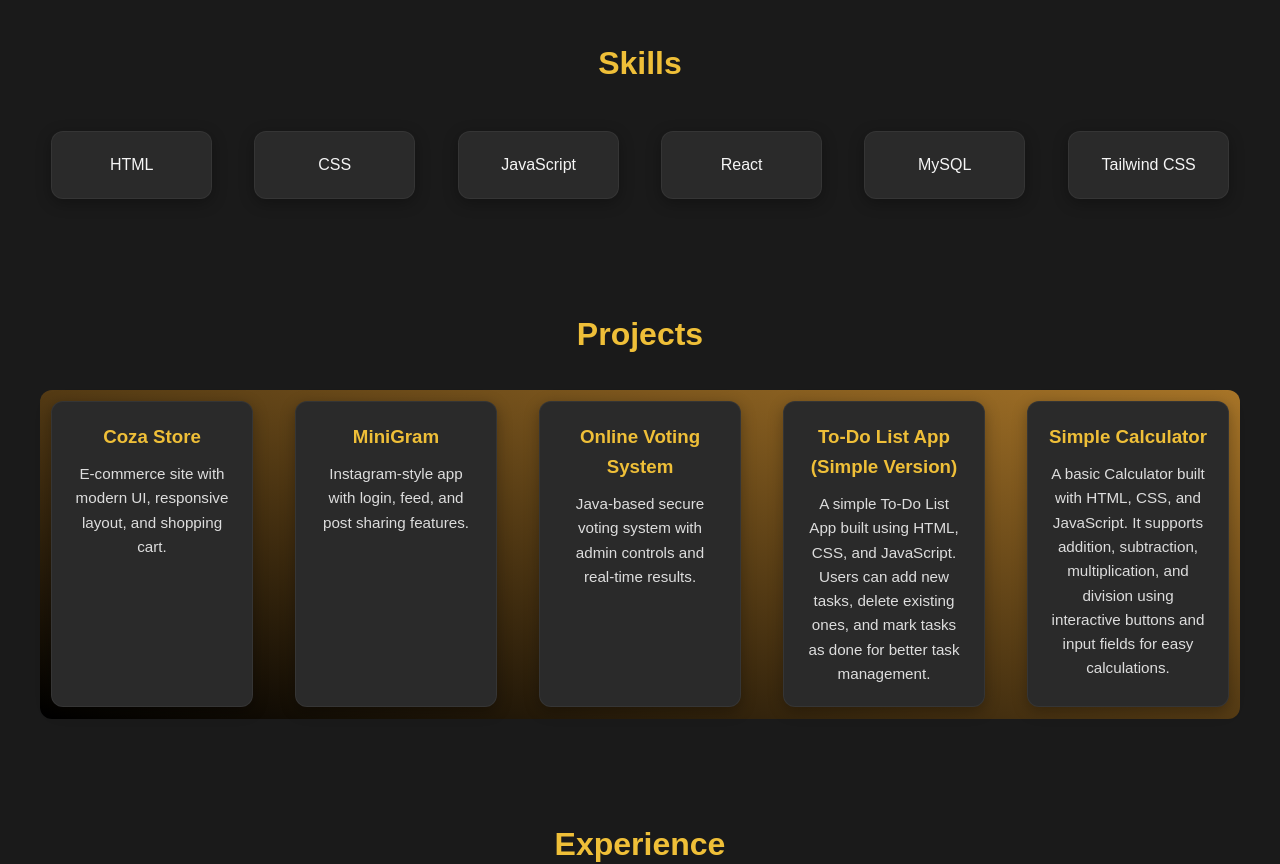
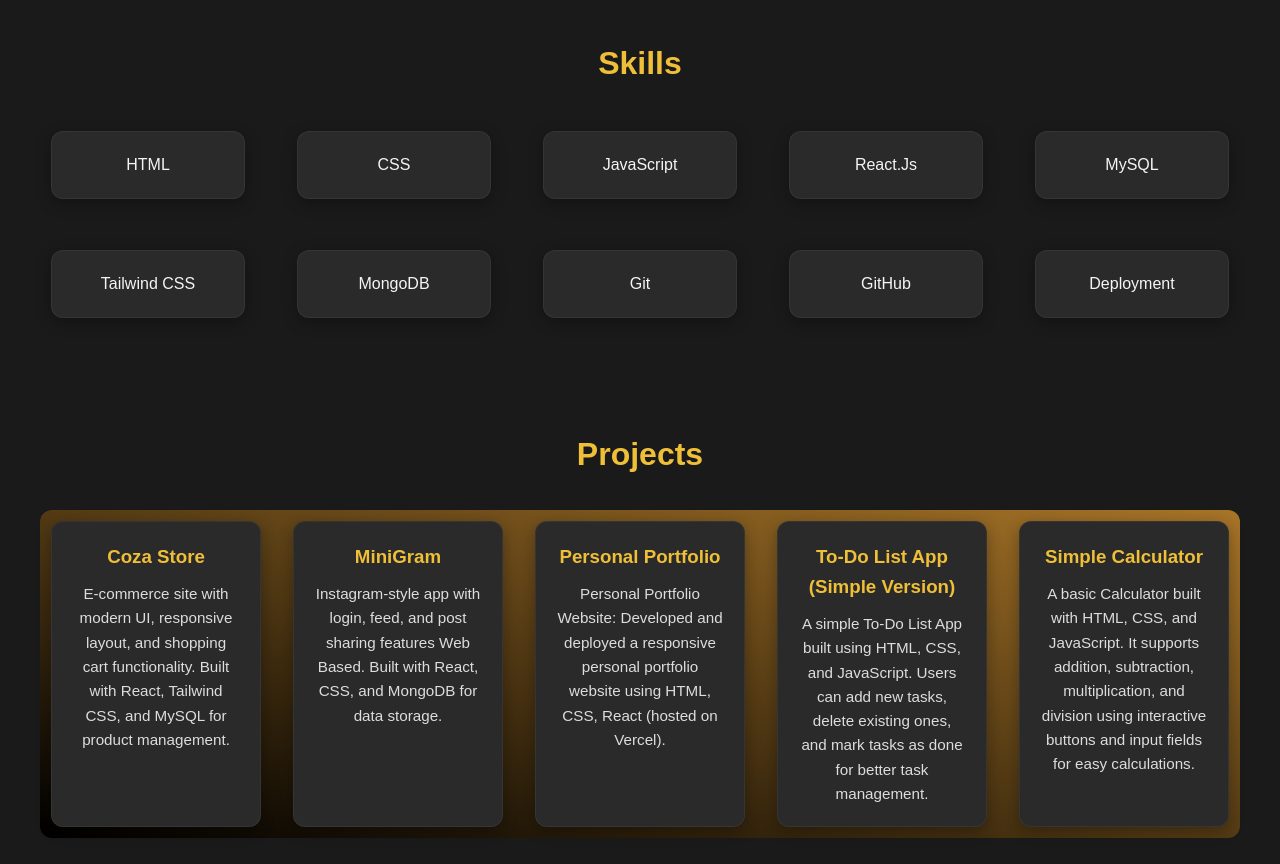
Before and after one commit to haiderali21p/haider-portfolio, a React (Vite) app: page / in a window 1280 px wide. Shown: the part 380-1244 px from the top of the page. Built offline with nearby package versions, Linux system fonts and the light colour scheme.

Commit message:
Initial commit

```diff
--- a/src/App.css
+++ b/src/App.css
@@ -100,23 +100,20 @@ section h2 {
   position: relative;
 }
 
-/* section h2::after {
-  content: '';
-  width: 60px;
-  height: 3px;
-  background: #E08600;
-  display: block;
-  margin: 10px auto 0;
-  border-radius: 2px;
-} */
 
 /* =====================
    Cards
 ===================== */
-.skills, .projects {
+ .projects {
   display: grid;
   grid-template-columns: repeat(auto-fit, minmax(180px, 1fr));
-  gap: 20px;
+  gap: 10px;
+  text-align:justify;
+}
+.skills{
+  display: grid;
+  grid-template-columns: repeat(auto-fit, minmax(180px, 1fr));
+  gap: 30px;
 }
 
 .card {
@@ -166,6 +163,7 @@ section h2 {
   color: #E08600;
   text-decoration: underline;
 }
+
 
 /* =====================
    Footer
--- a/src/App.jsx
+++ b/src/App.jsx
@@ -40,7 +40,7 @@ const App = () => {
       <section id="skills">
         <h2>Skills</h2>
         <div className="skills">
-          {["HTML", "CSS", "JavaScript", "React", "MySQL", "Tailwind CSS"].map(skill => (
+          {["HTML", "CSS", "JavaScript", "React.Js", "MySQL", "Tailwind CSS","MongoDB", "Git", "GitHub", "Deployment"].map(skill => (
             <div className="card" key={skill}>{skill}</div>
           ))}
         </div>
@@ -52,15 +52,15 @@ const App = () => {
     {[
       {
         title: "Coza Store",
-        desc: "E-commerce site with modern UI, responsive layout, and shopping cart."
+        desc: "E-commerce site with modern UI, responsive layout, and shopping cart functionality. Built with React, Tailwind CSS, and MySQL for product management."
       },
       {
         title: "MiniGram",
-        desc: "Instagram-style app with login, feed, and post sharing features."
+        desc: "Instagram-style app with login, feed, and post sharing features Web Based. Built with React, CSS, and MongoDB for data storage."
       },
       {
-        title: "Online Voting System",
-        desc: "Java-based secure voting system with admin controls and real-time results."
+        title: "Personal Portfolio",
+        desc: "Personal Portfolio Website: Developed and deployed a responsive personal portfolio website using HTML, CSS, React (hosted on Vercel)."
       },
       {
         title: "To-Do List App (Simple Version)",
@@ -107,6 +107,7 @@ const App = () => {
           <p>Phone: 0327-4076101</p>
           <p>Location: Lahore, Pakistan</p>
           <p><a href="https://linkedin.com/in/haider-ali-b15831372" target="_blank" rel="noopener noreferrer">LinkedIn Profile</a></p>
+
         </div>
       </section>
 
```
